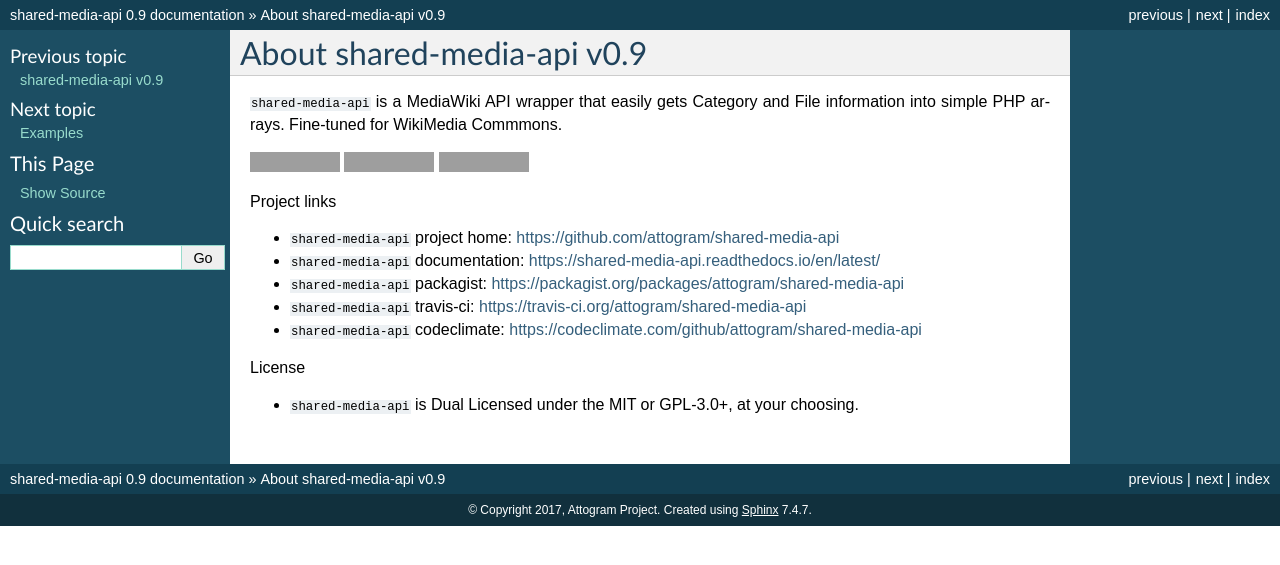
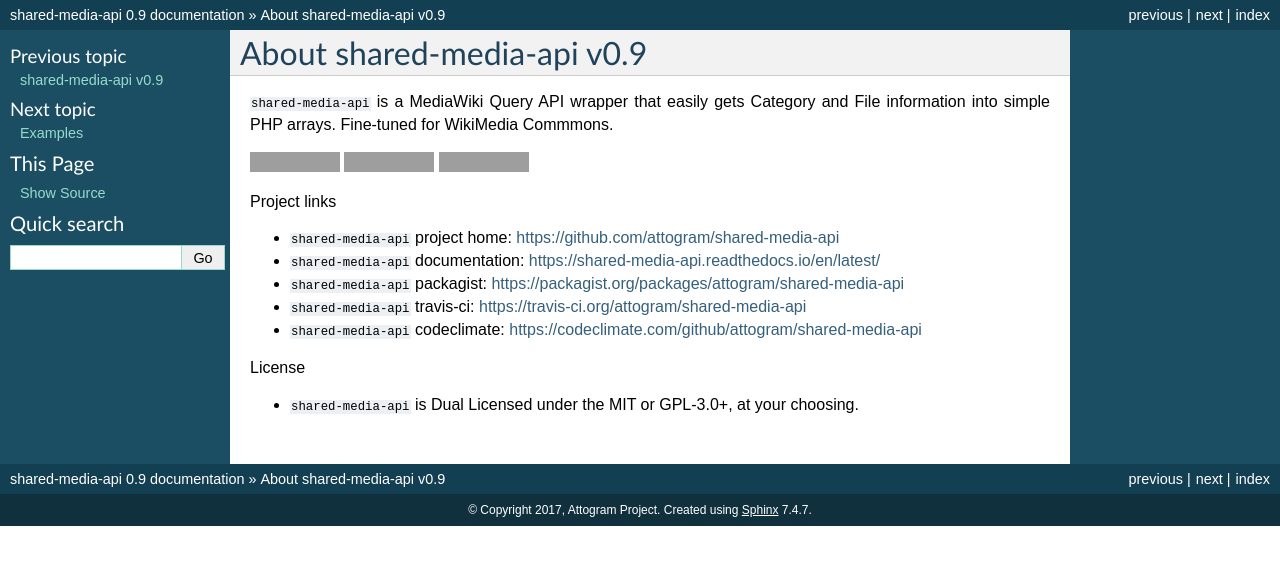
Before and after one commit to attogram/shared-media-api, a Sphinx documentation site: the page built from docs/about.rst, in a window 1280 px wide. Shown: the top 565 px of the page. Built offline with Sphinx 7.4.7, drawn with Linux system fonts in a browser that asks for light colours; grey boxes are pictures that could not be loaded.

Commit message:
Query Api

```diff
--- a/composer.json
+++ b/composer.json
@@ -1,6 +1,6 @@
 {
     "name": "attogram/shared-media-api",
-    "description": "MediaWiki API wrapper, fine-tuned for WikiMedia Commons.  Gets Category and File information into a flat PHP array.",
+    "description": "MediaWiki Query API wrapper that easily gets Category and File information into simple PHP arrays. Fine-tuned for WikiMedia Commmons.",
     "type": "library",
     "license": "(MIT or GPL-3.0+)",
     "homepage": "https://github.com/attogram/shared-media-api",
--- a/docs/about.rst
+++ b/docs/about.rst
@@ -1,7 +1,7 @@
 About shared-media-api v0.9
 ===========================
 
-``shared-media-api`` is a MediaWiki API wrapper that easily gets Category and File
+``shared-media-api`` is a MediaWiki Query API wrapper that easily gets Category and File
 information into simple PHP arrays.  Fine-tuned for WikiMedia Commmons.
 
 .. image:: https://travis-ci.org/attogram/shared-media-api.svg?branch=master
--- a/docs/index.rst
+++ b/docs/index.rst
@@ -1,7 +1,7 @@
 shared-media-api v0.9
 =====================
 
-``shared-media-api`` is a MediaWiki API wrapper that easily gets Category and File
+``shared-media-api`` is a MediaWiki Query API wrapper that easily gets Category and File
 information into simple PHP arrays.  Fine-tuned for WikiMedia Commmons.
 
 Example: search categories
```
Also changed, not shown: README.md (+1 -1 lines).
